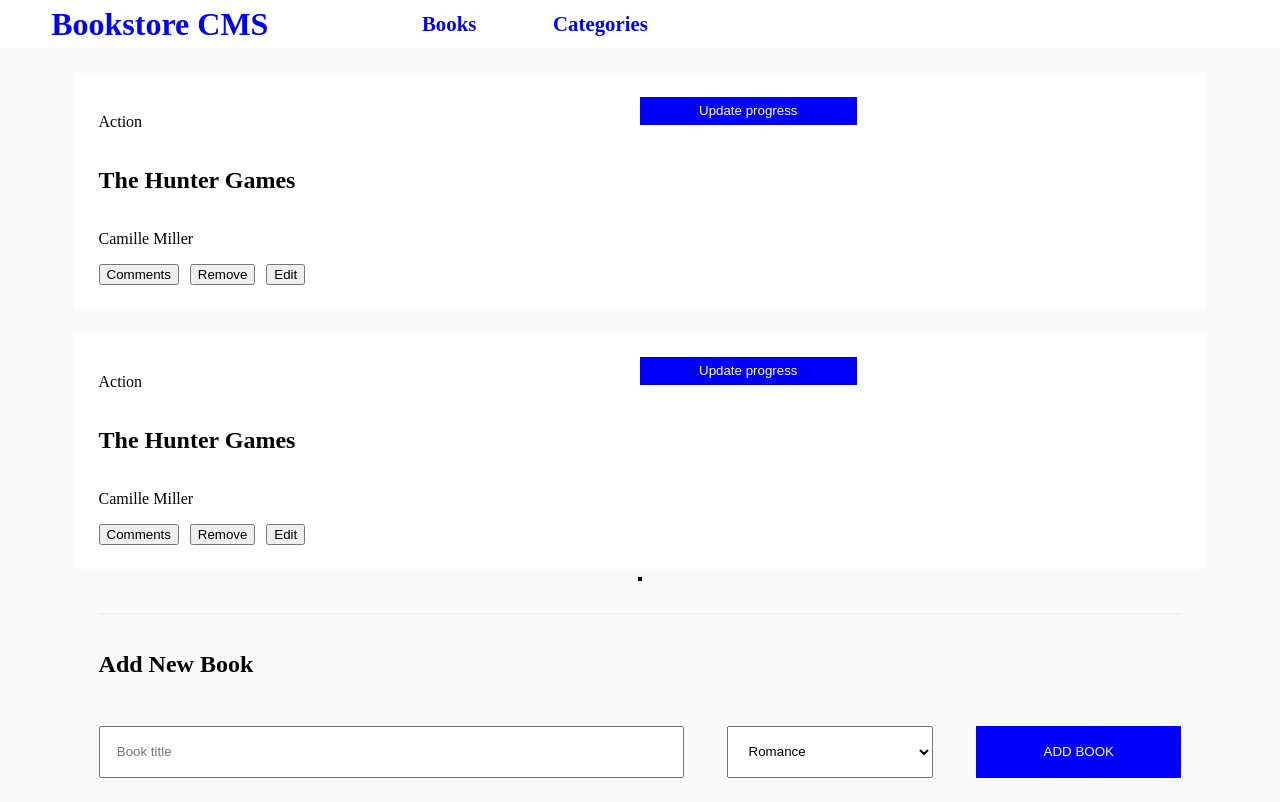
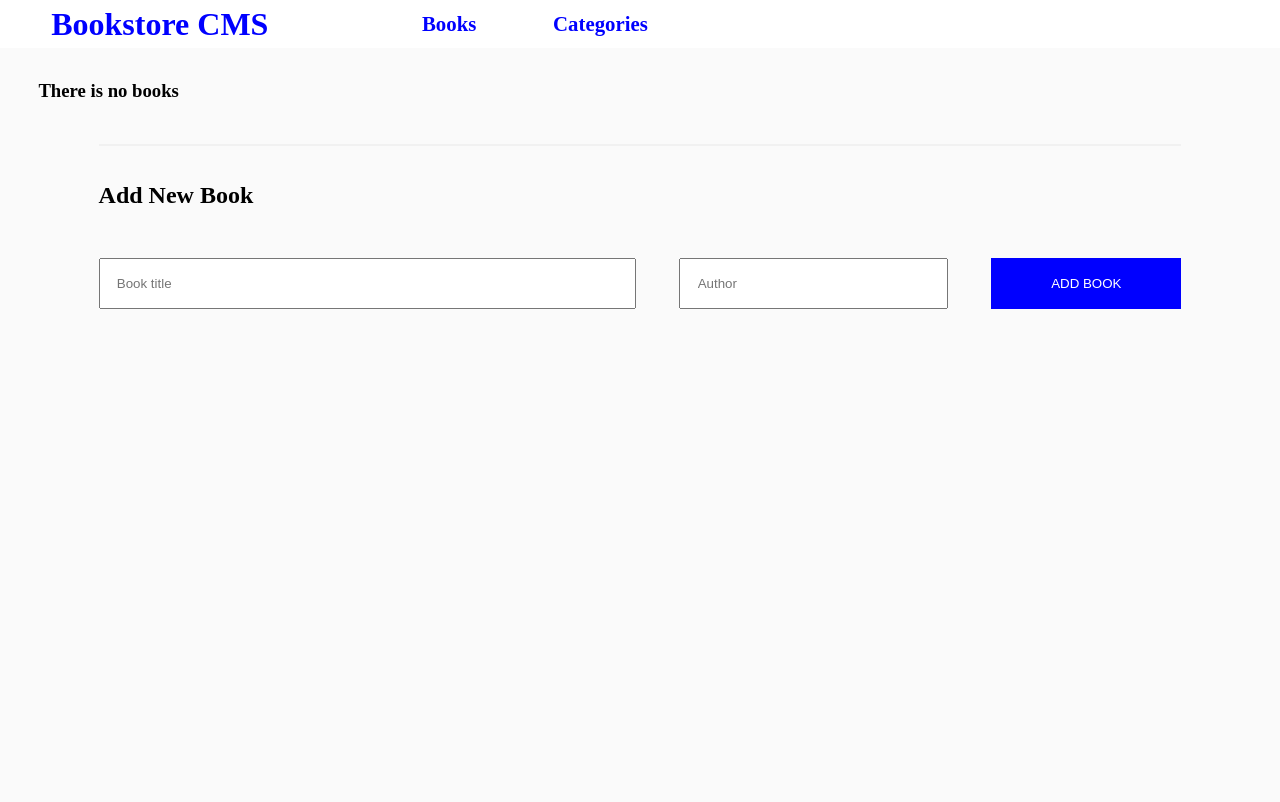
Before and after one commit to Azonkeu/bookstore, a React (Create React App) app: page / in a window 1280 px wide. Shown: the top 802 px of the page. Built offline with nearby package versions, Linux system fonts and the light colour scheme.

Commit message:
Create the Add book action

```diff
--- a/package.json
+++ b/package.json
@@ -7,12 +7,15 @@
     "@testing-library/jest-dom": "^5.16.2",
     "@testing-library/react": "^12.1.2",
     "@testing-library/user-event": "^13.5.0",
+    "prop-types": "^15.8.1",
     "react": "^17.0.2",
     "react-dom": "^17.0.2",
     "react-redux": "^7.2.6",
     "react-router-dom": "^6.2.1",
     "react-scripts": "5.0.0",
     "redux": "^4.1.2",
+    "redux-logger": "^3.0.6",
+    "uuid": "^8.3.2",
     "web-vitals": "^2.1.4"
   },
   "scripts": {
--- a/src/components/Books.js
+++ b/src/components/Books.js
@@ -1,171 +1,19 @@
 import React from 'react';
+import Form from './Form';
+import List from './List';
 
 const Books = () => (
-  <div style={{
-    display: 'flex',
-    flexDirection: 'column',
-    maxWidth: '100%',
-    padding: '1% 3% 0 3%',
-  }}
-  >
-    <ul style={{
+  <main
+    style={{
       display: 'flex',
       flexDirection: 'column',
       maxWidth: '100%',
+      padding: '1% 3% 0 3%',
     }}
-    >
-      <li style={{
-        display: 'flex',
-        flexDirection: 'row',
-        margin: '1% auto 0 auto',
-        padding: '2%',
-        backgroundColor: 'white',
-        width: '90%',
-      }}
-      >
-        <div style={{ display: 'flex', flexDirection: 'column', width: '50%' }}>
-          <p>Action</p>
-          <h2>The Hunter Games</h2>
-          <p>Camille Miller</p>
-          <div style={{ display: 'flex', flexDirection: 'row', color: 'blue' }}>
-            <button type="button" style={{ marginRight: '2%' }}>Comments</button>
-            <button type="button" style={{ marginRight: '2%' }}>Remove</button>
-            <button type="button" style={{ marginRight: '2%' }}>Edit</button>
-          </div>
-        </div>
-        <div />
-        <div style={{
-          display: 'flex',
-          flexDirection: 'column',
-          width: '20%',
-        }}
-        >
-          <button
-            type="button"
-            style={{
-              padding: '3%',
-              backgroundColor: 'blue',
-              color: 'white',
-              width: '100%',
-              border: 'none',
-            }}
-          >
-            Update progress
-          </button>
-        </div>
-      </li>
-      <li style={{
-        display: 'flex',
-        width: '90%',
-        flexDirection: 'row',
-        margin: '2% auto 0 auto',
-        padding: '2%',
-        backgroundColor: 'white',
-      }}
-      >
-        <div style={{ display: 'flex', flexDirection: 'column', width: '50%' }}>
-          <p>Action</p>
-          <h2>The Hunter Games</h2>
-          <p>Camille Miller</p>
-          <div style={{ display: 'flex', flexDirection: 'row', color: 'blue' }}>
-            <button type="button" style={{ marginRight: '2%' }}>Comments</button>
-            <button type="button" style={{ marginRight: '2%' }}>Remove</button>
-            <button type="button" style={{ marginRight: '2%' }}>Edit</button>
-          </div>
-        </div>
-        <div />
-        <div style={{
-          display: 'flex',
-          flexDirection: 'column',
-          width: '20%',
-        }}
-        >
-          <button
-            type="button"
-            style={{
-              padding: '3%',
-              backgroundColor: 'blue',
-              color: 'white',
-              width: '100%',
-              border: 'none',
-            }}
-          >
-            Update progress
-          </button>
-        </div>
-      </li>
-    </ul>
-    <hr style={{ border: '2px solid #000' }} />
-    <div style={{
-      display: 'flex',
-      flexDirection: 'column',
-      width: '100%',
-    }}
-    >
-      <h2 style={{
-        width: '90%',
-        margin: '2% auto 2% auto',
-        paddingTop: '3%',
-        borderTop: '2px solid #f1f1f1',
-      }}
-      >
-        Add New Book
-      </h2>
-      <form style={{
-        display: 'flex',
-        flexDirection: 'row',
-        width: '90%',
-        margin: '2% auto 2% auto',
-      }}
-      >
-        <input
-          type="text"
-          placeholder="Book title"
-          style={{
-            width: '54%',
-            marginRight: '4%',
-            padding: '1.5%',
-          }}
-        />
-        <select
-          name="categories"
-          style={{
-            width: '20%',
-            marginRight: '4%',
-            padding: '1.5%',
-          }}
-        >
-          <option value="Romance">
-            Romance
-          </option>
-          <option value="Science fiction">
-            Science fiction
-          </option>
-          <option value="Fantasy">
-            Fantasy
-          </option>
-          <option value="Mystery">
-            Mystery
-          </option>
-          <option value="Economy">
-            Economy
-          </option>
-        </select>
-        <button
-          type="submit"
-          style={{
-            width: '20%',
-            padding: '1.5%',
-            backgroundColor: 'blue',
-            border: 'none',
-            color: 'white',
-          }}
-        >
-          ADD BOOK
-        </button>
-      </form>
-    </div>
-  </div>
+  >
+    <List />
+    <Form />
+  </main>
 );
 
 export default Books;
--- /dev/null
+++ b/src/components/Form.js
@@ -0,0 +1,114 @@
+import { React, useState } from 'react';
+import { useDispatch } from 'react-redux';
+import { v4 as uuidv4 } from 'uuid';
+import { addBook } from '../redux/books/books';
+
+const Form = () => {
+  const dispatch = useDispatch();
+  const [title, setTitle] = useState('');
+  const [author, setAuthor] = useState('');
+
+  const addBookToStore = (e) => {
+    e.preventDefault();
+    if (title === '' || author === '') return;
+    const newBook = {
+      id: uuidv4(),
+      title,
+      author,
+    };
+    dispatch(addBook(newBook));
+    setTitle('');
+    setAuthor('');
+  };
+
+  return (
+    <div style={{
+      display: 'flex',
+      flexDirection: 'column',
+      width: '100%',
+    }}
+    >
+      <h2 style={{
+        width: '90%',
+        margin: '2% auto 2% auto',
+        paddingTop: '3%',
+        borderTop: '2px solid #f1f1f1',
+      }}
+      >
+        Add New Book
+      </h2>
+      <form
+        onSubmit={addBookToStore}
+        style={{
+          display: 'flex',
+          flexDirection: 'row',
+          width: '90%',
+          margin: '2% auto 2% auto',
+        }}
+      >
+        <input
+          type="text"
+          name="title"
+          value={title}
+          placeholder="Book title"
+          onChange={(e) => setTitle(e.target.value)}
+          style={{
+            width: '54%',
+            marginRight: '4%',
+            padding: '1.5%',
+          }}
+        />
+        <input
+          type="text"
+          name="author"
+          value={author}
+          placeholder="Author"
+          onChange={(e) => setAuthor(e.target.value)}
+          style={{
+            width: '25%',
+            marginRight: '4%',
+            padding: '1.5%',
+          }}
+        />
+        {/* <select
+        name="categories"
+        style={{
+          width: '20%',
+          marginRight: '4%',
+          padding: '1.5%',
+        }}
+      >
+        <option value="Romance">
+          Romance
+        </option>
+        <option value="Science fiction">
+          Science fiction
+        </option>
+        <option value="Fantasy">
+          Fantasy
+        </option>
+        <option value="Mystery">
+          Mystery
+        </option>
+        <option value="Economy">
+          Economy
+        </option>
+      </select> */}
+        <button
+          type="submit"
+          style={{
+            width: '20%',
+            padding: '1.5%',
+            backgroundColor: 'blue',
+            border: 'none',
+            color: 'white',
+          }}
+        >
+          ADD BOOK
+        </button>
+      </form>
+    </div>
+  );
+};
+
+export default Form;
--- /dev/null
+++ b/src/components/Item.js
@@ -0,0 +1,67 @@
+import React from 'react';
+import PropTypes from 'prop-types';
+import { useDispatch } from 'react-redux';
+import { removeBook } from '../redux/books/books';
+
+const Item = (props) => {
+  const {
+    book: { id, title, author },
+  } = props;
+  const dispatch = useDispatch();
+  const removeBookFromStore = () => {
+    dispatch(removeBook({ id }));
+  };
+
+  return (
+    <div style={{
+      display: 'flex',
+      flexDirection: 'row',
+      margin: '1% auto 0 auto',
+      padding: '2%',
+      backgroundColor: 'white',
+      width: '90%',
+    }}
+    >
+      <div style={{ display: 'flex', flexDirection: 'column', width: '50%' }}>
+        <p>Action</p>
+        <h2>{title}</h2>
+        <p style={{ color: 'blue' }}>{author}</p>
+        <div style={{ display: 'flex', flexDirection: 'row', color: 'blue' }}>
+          <button type="button" style={{ marginRight: '2%' }}>Comments</button>
+          <button type="button" style={{ marginRight: '2%' }} onClick={removeBookFromStore}>Remove</button>
+          <button type="button" style={{ marginRight: '2%' }}>Edit</button>
+        </div>
+      </div>
+      <div />
+      <div style={{
+        display: 'flex',
+        flexDirection: 'column',
+        width: '20%',
+      }}
+      >
+        <button
+          type="button"
+          style={{
+            padding: '3%',
+            backgroundColor: 'blue',
+            color: 'white',
+            width: '100%',
+            border: 'none',
+          }}
+        >
+          Update progress
+        </button>
+      </div>
+    </div>
+  );
+};
+
+Item.propTypes = {
+  book: PropTypes.shape({
+    id: PropTypes.string,
+    title: PropTypes.string,
+    author: PropTypes.string,
+  }).isRequired,
+};
+
+export default Item;
--- /dev/null
+++ b/src/components/List.js
@@ -0,0 +1,21 @@
+import React from 'react';
+import { useSelector } from 'react-redux';
+import Item from './Item';
+
+const List = () => {
+  const books = useSelector((state) => state.bookReducer);
+
+  return (
+    <div>
+      {books.length ? (
+        books.map((book) => (
+          <Item book={book} key={book.id} />
+        ))
+      ) : (
+        <h3>There is no books </h3>
+      )}
+    </div>
+  );
+};
+
+export default List;
--- a/src/index.js
+++ b/src/index.js
@@ -1,11 +1,15 @@
 import React from 'react';
 import ReactDOM from 'react-dom';
+import { Provider } from 'react-redux';
+import store from './redux/configureStore';
 import App from './App';
 import reportWebVitals from './reportWebVitals';
 
 ReactDOM.render(
   <React.StrictMode>
-    <App />
+    <Provider store={store}>
+      <App />
+    </Provider>
   </React.StrictMode>,
   document.getElementById('root'),
 );
--- a/src/redux/books/books.js
+++ b/src/redux/books/books.js
@@ -0,0 +1,30 @@
+const ADD_BOOK = 'bookStore/books/ADD_BOOK';
+const REMOVE_BOOK = 'bookStore/books/REMOVE_BOOK';
+const initialState = [];
+
+export const addBook = (payload) => ({
+  type: ADD_BOOK,
+  payload,
+});
+
+export const removeBook = (payload) => ({
+  type: REMOVE_BOOK,
+  payload,
+});
+
+const reducer = (state = initialState, action) => {
+  switch (action.type) {
+    case ADD_BOOK:
+      return [...state, action.payload];
+      /* eslint-disable no-labels, no-unreachable */
+      break;
+    case REMOVE_BOOK:
+      return state.filter((book) => book.id !== action.payload.id);
+      /* eslint-disable no-labels, no-unreachable */
+      break;
+    default:
+      return state;
+  }
+};
+
+export default reducer;
--- a/src/redux/configureStore.js
+++ b/src/redux/configureStore.js
@@ -1,16 +1,13 @@
-import { createStore, applyMiddleware, combineReducers } from 'redux';
-import createLogger from 'redux-logger';
-import todo from './modules/todo';
-
-const loggerMiddleware = createLogger();
-// initialize logger
-
-const createStoreWithMiddleware = applyMiddleware(loggerMiddleware)(createStore);
-// apply logger to redux
+import { createStore, combineReducers, applyMiddleware } from 'redux';
+import { logger } from 'redux-logger';
+import bookReducer from './books/books';
 
 const reducer = combineReducers({
-  todo,
+  bookReducer,
 });
 
-const configureStore = (initialState) => createStoreWithMiddleware(reducer, initialState);
-export default configureStore;
+const store = createStore(
+  reducer, applyMiddleware(logger),
+);
+
+export default store;
```
Also changed, not shown: .eslintrc.json, 1 other file (tests, documents, lock files or other folders).
